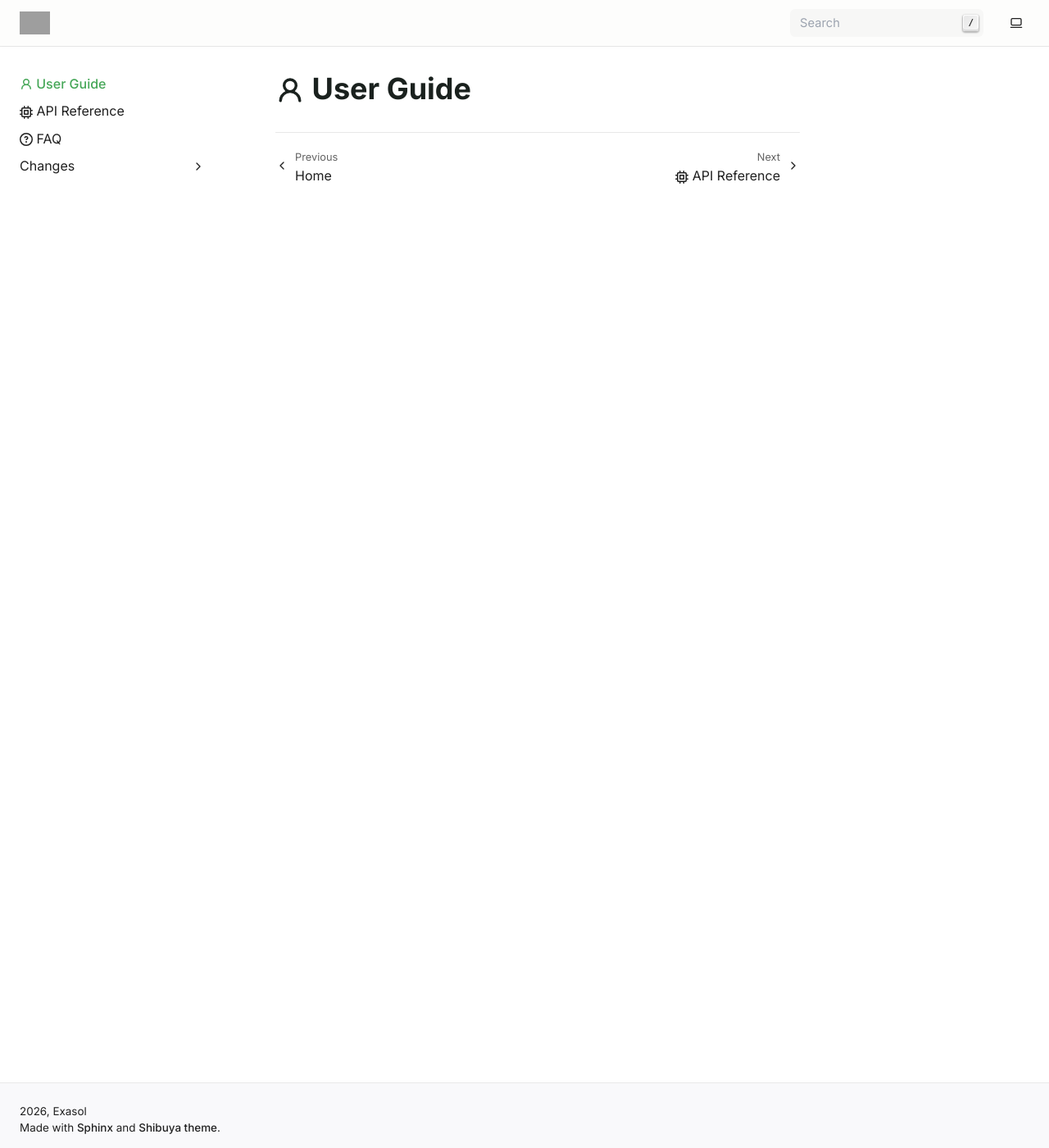
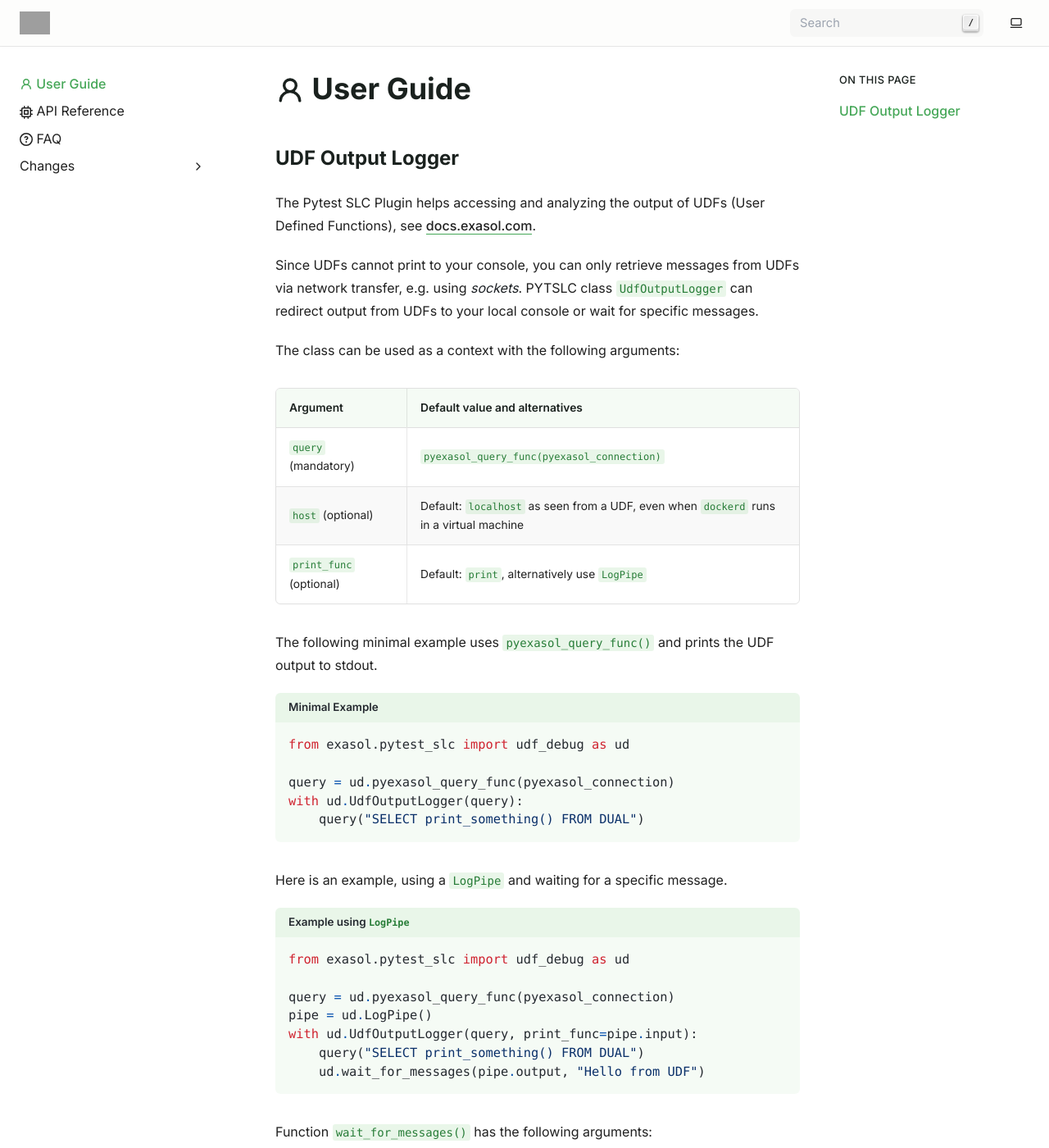
Before and after one commit to exasol/pytest-slc, a Sphinx documentation site: the page built from doc/user_guide.rst, in a window 1280 px wide and 1400 px high. Shown: the whole window at 82% size. Built offline with Sphinx 7.4.7, drawn with Linux system fonts in a browser that asks for light colours; pages that are not in the unit, such as notebooks, are missing from menus; some of the changed text lies outside the part shown; grey boxes are pictures that could not be loaded.

Commit message:
Doc/46 user guide (#51)
Co-authored-by: Steffen Pankratz <kratz00@gmx.de>

```diff
--- a/doc/user_guide.rst
+++ b/doc/user_guide.rst
@@ -2,3 +2,73 @@
 
 :octicon:`person` User Guide
 ============================
+
+
+UDF Output Logger
+-----------------
+.. _script_output: https://docs.exasol.com/db/latest/database_concepts/udf_scripts/debug_udf_script_output.htm
+
+The Pytest SLC Plugin helps accessing and analyzing the output of UDFs (User
+Defined Functions), see `docs.exasol.com <script_output_>`_.
+
+Since UDFs cannot print to your console, you can only retrieve messages from
+UDFs via network transfer, e.g. using *sockets*. PYTSLC class
+``UdfOutputLogger`` can redirect output from UDFs to your local console or
+wait for specific messages.
+
+The class can be used as a context with the following arguments:
+
+.. list-table::
+   :header-rows: 1
+   :widths: 10 30
+
+   * - Argument
+     - Default value and alternatives
+   * - ``query`` (mandatory)
+     - ``pyexasol_query_func(pyexasol_connection)``
+   * - ``host`` (optional)
+     - Default: ``localhost`` as seen from a UDF,
+       even when ``dockerd`` runs in a virtual machine
+   * - ``print_func`` (optional)
+     - Default: ``print``, alternatively use ``LogPipe``
+
+The following minimal example uses ``pyexasol_query_func()`` and prints the
+UDF output to stdout.
+
+.. code-block:: python
+    :caption: Minimal Example
+
+    from exasol.pytest_slc import udf_debug as ud
+
+    query = ud.pyexasol_query_func(pyexasol_connection)
+    with ud.UdfOutputLogger(query):
+        query("SELECT print_something() FROM DUAL")
+
+
+Here is an example, using a ``LogPipe`` and waiting for a specific message.
+
+.. code-block:: python
+    :caption: Example using ``LogPipe``
+
+    from exasol.pytest_slc import udf_debug as ud
+
+    query = ud.pyexasol_query_func(pyexasol_connection)
+    pipe = ud.LogPipe()
+    with ud.UdfOutputLogger(query, print_func=pipe.input):
+        query("SELECT print_something() FROM DUAL")
+        ud.wait_for_messages(pipe.output, "Hello from UDF")
+
+Function ``wait_for_messages()`` has the following arguments:
+
+.. list-table::
+   :header-rows: 1
+   :widths: 10 30
+
+   * - Argument
+     - Default value and alternatives
+   * - ``read_line`` (mandatory)
+     - Function to retrieve new messages, use ``LogPipe.output`` for example.
+   * - ``*expected_messages`` (mandatory)
+     - One or multiple messages of type ``str`` to wait for.
+   * - ``timeout`` (optional)
+     - Default: 10 seconds.
```
Also changed, not shown: doc/changes/unreleased.md (+6 -0 lines), 1 other file.
